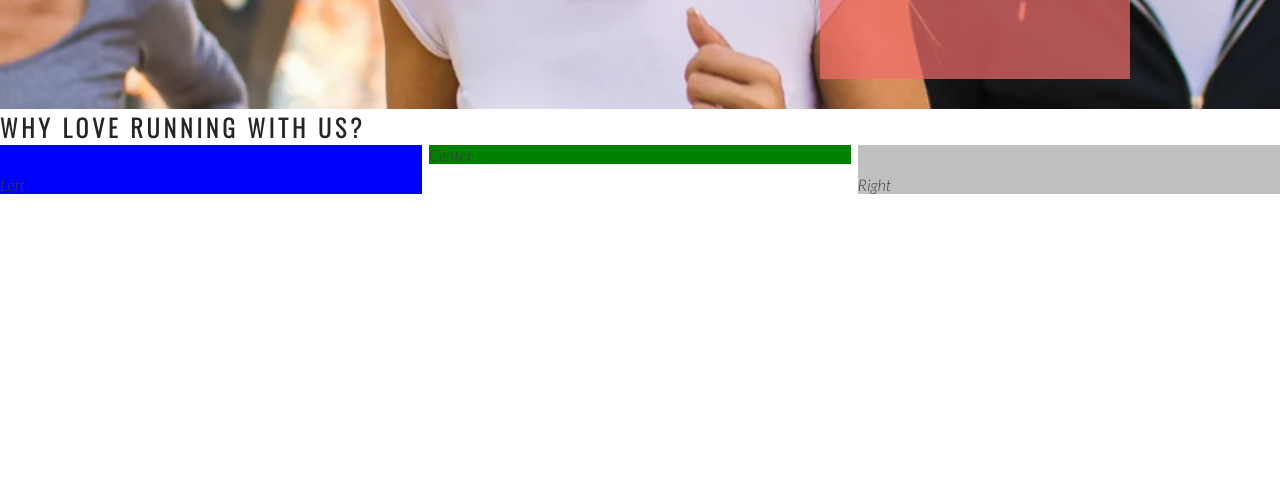
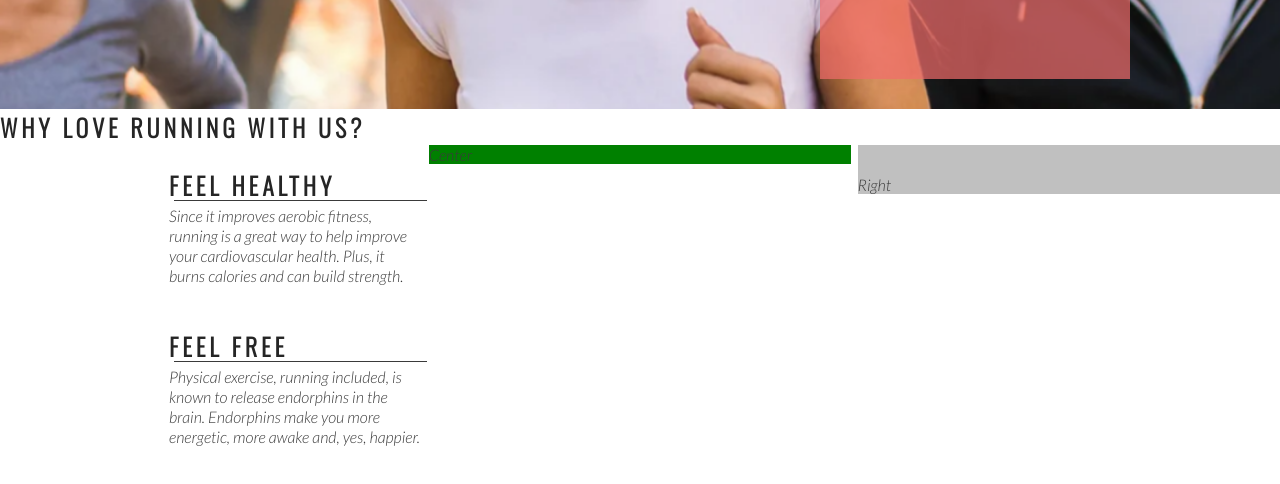
Before and after one commit to DR0per/love-running-project, a plain HTML site: page index.html in a window 1280 px wide. Shown: the part 566-1050 px from the top of the page. Drawn offline with nearby package versions, Linux system fonts and the light colour scheme.

Commit message:
Add left-about-heading style and content

```diff
--- a/assets/css/style.css
+++ b/assets/css/style.css
@@ -115,7 +115,6 @@ animation-fill-mode: forwards;
     padding-top: 30px;
     width: 33%;
     float: left;
-    background-color: blue;
 }
 
 #right-about {
@@ -130,3 +129,17 @@ animation-fill-mode: forwards;
    margin: 0 auto ;
    background-color: green;
 }
+
+hr {
+    border-top: 1px solid #3a3a3a;
+    width: 100%;
+    margin: 5px;
+}
+
+.left-about-heading {
+    width: 60%;
+    float: right;
+    line-height: 20px;
+    clear: both;
+    margin-bottom: 50px
+}
--- a/index.html
+++ b/index.html
@@ -41,7 +41,27 @@
       </section>
    <section id="club-ethos">
       <h1>Why Love Running With Us?</h1>
-      <div id="left-about">Left</div>
+      <div id="left-about">
+         <div class="left-about-heading">
+
+        <h2>Feel Healthy</h2>
+        <hr>
+        <p>
+         Since it improves aerobic fitness, running is a great way to help improve your cardiovascular health. Plus, it burns calories and can build strength.
+        </p>
+      </div>
+
+      <div class="left-about-heading">
+
+         <h2>Feel Free</h2>
+         <hr>
+         <p>
+            Physical exercise, running included, is known to release endorphins in the brain. Endorphins make you more energetic, more awake and, yes, happier.
+         </p>
+       </div>
+
+      </div>
+
       <div id="right-about">Right</div>
       <div id="center-about">Center</div>
    </section>
```
